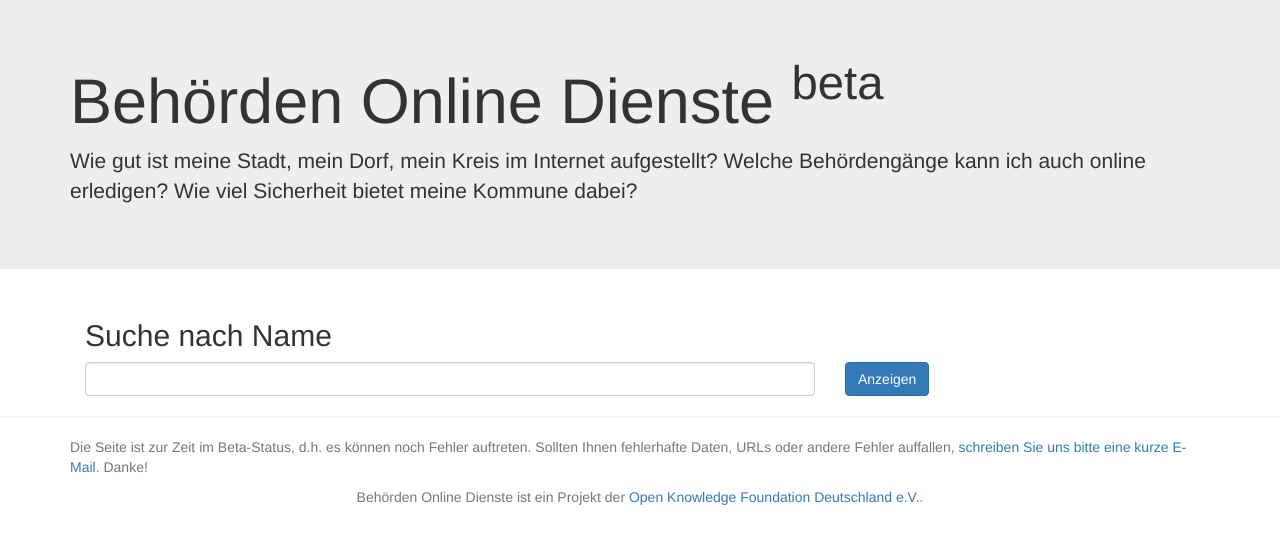
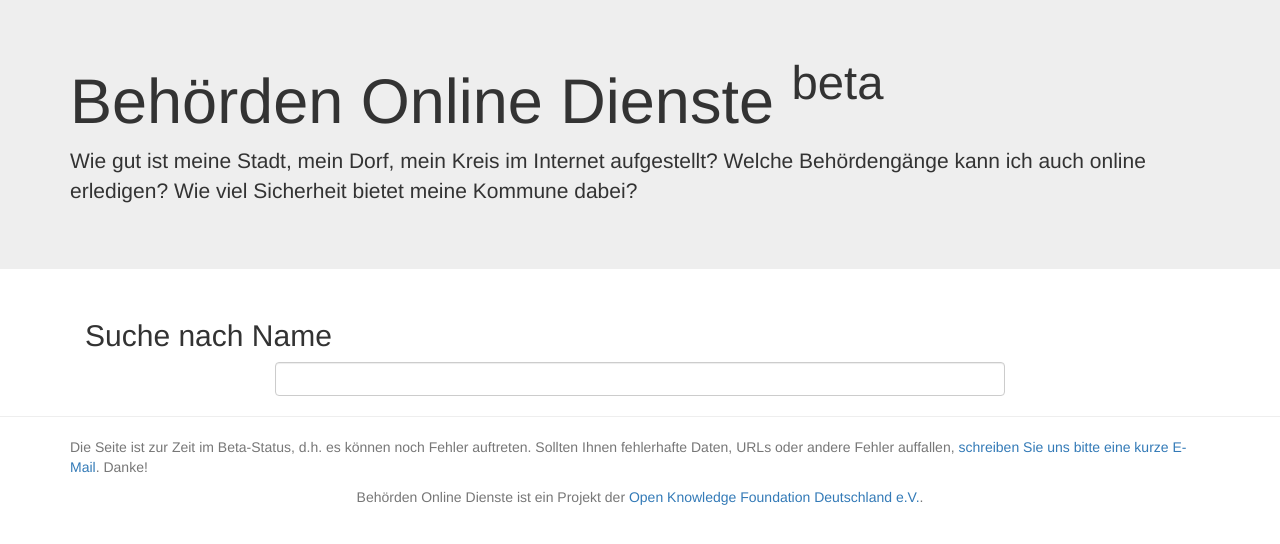
Before and after one commit to okfde/behoerden-online-dienste.de, a Flask app: page / in a window 1280 px wide. Shown: the part 51-595 px from the top of the page. Run offline with Flask 2, Linux system fonts and the light colour scheme; parts of the project's set-up code (start-up, migrations or seed data) failed here and were passed over; some libraries are stand-ins or nearby versions.

Commit message:
remove index button

```diff
--- a/webapp/templates/index.html
+++ b/webapp/templates/index.html
@@ -16,13 +16,12 @@
   </div>
   <div class="row-fluid">
     <form action="#" method="GET" id="fsrf">
+      <div class="col-md-2"></div>
       <div class="col-md-8" id="fsrb">
         <input type="text" class="form-control" id="fsrt" />
         <div id="fsrtl"></div>
       </div>
-      <div class="col-md-4">
-        <button type="submit" class="btn btn-primary" id="fsrs">Anzeigen</button>
-      </div>
+      <div class="col-md-2"></div>
     </form>
   </div>
 </div>
```
